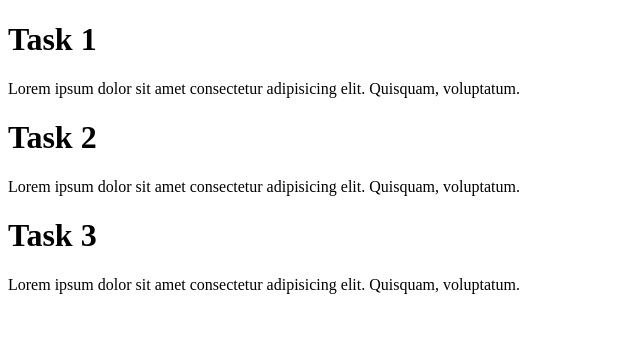
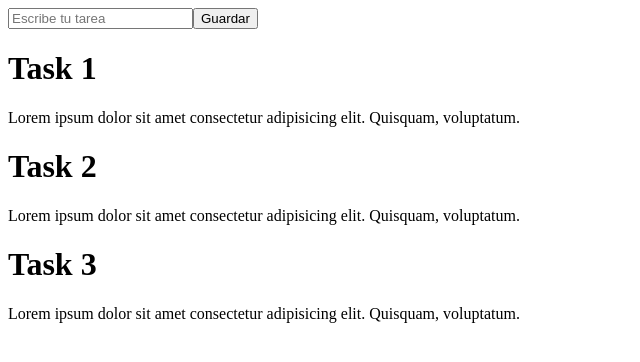
Before and after one commit to ivansanguezax/reactCourse, a React (Vite) app in the folder react-task-application/: page / in a window 1280 px wide. Shown: the top 362 px of the page, without its empty margins (0-640 px from the left). Built offline with nearby package versions, Linux system fonts and the light colour scheme.

Commit message:
añadir tareas

```diff
--- a/react-task-application/src/App.jsx
+++ b/react-task-application/src/App.jsx
@@ -1,11 +1,28 @@
-import TaskList from './TaskList'
+import TaskList from "./TaskList";
+import TaskForm from "./TaskForm";
+import {task as data} from './task'
+import {useState, useEffect} from 'react'
 
 function App() {
+  const [tasks, setTask] = useState([]);
+  useEffect(() => {
+    setTask(data);
+  }, []);
+
+  function createTask(taskTitle) {
+    setTask([...tasks,{
+      id: tasks.length + 1,
+      title: taskTitle,
+      description: "Lorem ipsum dolor sit amet consectetur adipisicing elit. Quisquam, quibusdam."
+    }]);
+  }
+
   return (
-    <div>
-      <TaskList/>
-    </div>
-  )
+    <>
+      <TaskForm createTask={createTask} />
+      <TaskList tasks={tasks}/>
+    </>
+  );
 }
 
-export default App
+export default App;
--- /dev/null
+++ b/react-task-application/src/TaskForm.jsx
@@ -0,0 +1,22 @@
+import { useState } from "react";
+
+
+function TaskForm({createTask}) {
+
+  const [title, setTitle] = useState("");
+  const handleSubmit = (e) => {
+    e.preventDefault();
+
+    createTask(title);
+  }
+  return (
+    <form onSubmit={handleSubmit}>
+      <input type="text" placeholder="Escribe tu tarea"
+        onChange={e => setTitle(e.target.value)}
+      />
+      <button>Guardar</button>
+    </form>
+  );
+}
+
+export default TaskForm;
--- a/react-task-application/src/TaskList.jsx
+++ b/react-task-application/src/TaskList.jsx
@@ -1,33 +1,24 @@
-import {task as data} from './task'
-import {useState, useEffect} from 'react'
+import PropTypes from 'prop-types';
+
+function TaskList({tasks}) {
 
 
-
-function TaskList() {
-
-    const [task, setTask] = useState([]);
-    useEffect(() => {
-        setTask(data);
-        },[]);
-
-    if (task.length === 0) {
+    if (tasks.length === 0) {
      return <h1>No hay tareas</h1>
     }
-
-
-
     return (
     <div>
-      {
-        task.map((task) => (
+      {tasks.map((task) => (
           <div key={task.id}>
             <h1>{task.title}</h1>
             <p>{task.description}</p>
           </div>
-        ))
-      }
+        ))}
     </div>
   )
 }
+TaskList.propTypes = {
+  tasks: PropTypes.array.isRequired,
+};
 
 export default TaskList
```
Also changed, not shown: react-task-application/package.json (+6 -2 lines).
